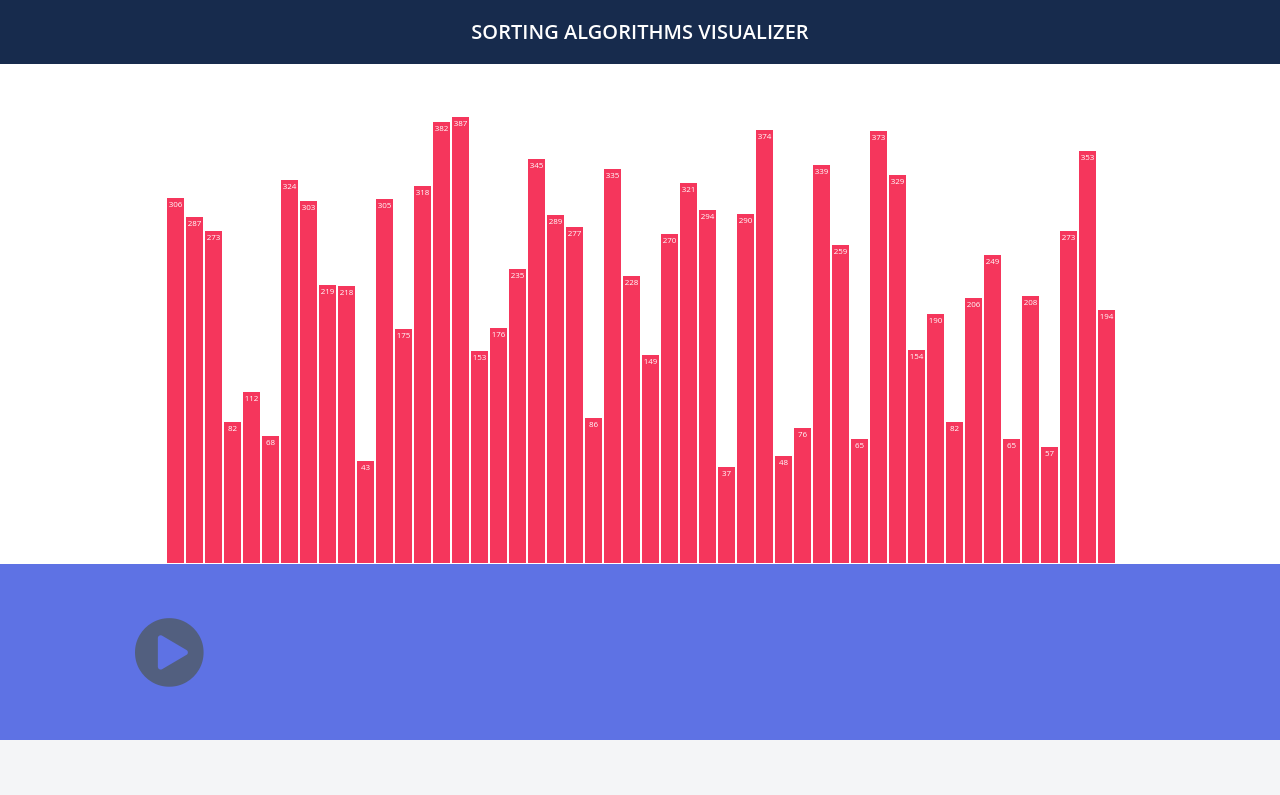
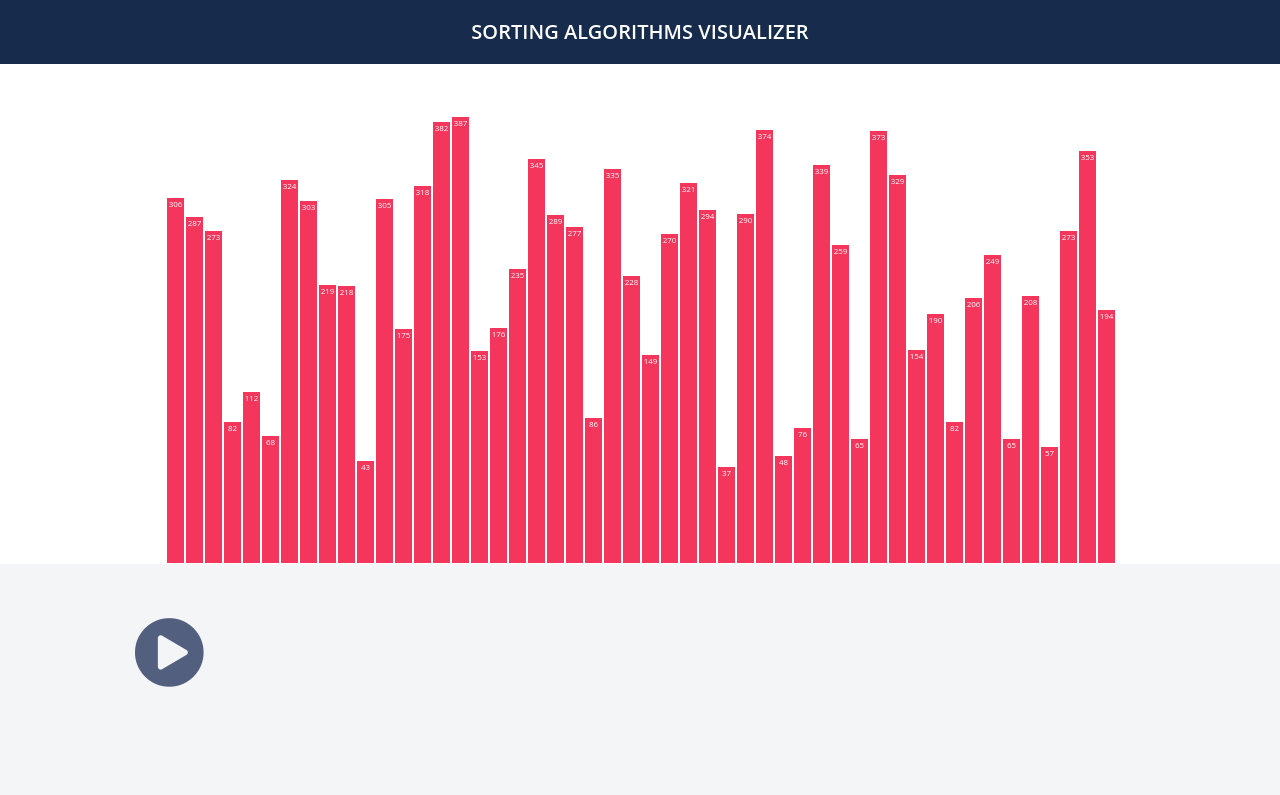
Before and after one commit to MohamedMahmoudHassan/Sorting-Algorithms-Visualizer, a React (Create React App) app: page / in a window 1280 px wide. Shown: the top 795 px of the page. Built offline with nearby package versions, Linux system fonts and the light colour scheme.

Commit message:
Visualization Button is reusable comp

```diff
--- a/src/components/visualizationButton.jsx
+++ b/src/components/visualizationButton.jsx
@@ -1,7 +1,9 @@
 import React from "react";
 
-const VisualizationButton = ({ handleSortStart }) => {
-  return <i class="fa fa-play-circle  fa-5x" aria-hidden="true" onClick={handleSortStart} />;
+const VisualizationButton = ({ role, size, handleClick }) => {
+  return (
+    <i className={`fa fa-${role}-circle  fa-${size}x`} aria-hidden="true" onClick={handleClick} />
+  );
 };
 
 export default VisualizationButton;
--- a/src/components/visualizationControlBar.jsx
+++ b/src/components/visualizationControlBar.jsx
@@ -3,9 +3,9 @@ import VisualizationButton from "./visualizationButton";
 
 const VisualizationControlBar = ({ handleSortStart }) => {
   return (
-    <div className="py-5 bg-primary">
+    <div className="py-5 bg-secondary">
       <div className="container">
-        <VisualizationButton handleSortStart={handleSortStart} />
+        <VisualizationButton handleClick={handleSortStart} role={"play"} size={5} />
       </div>
     </div>
   );
```
